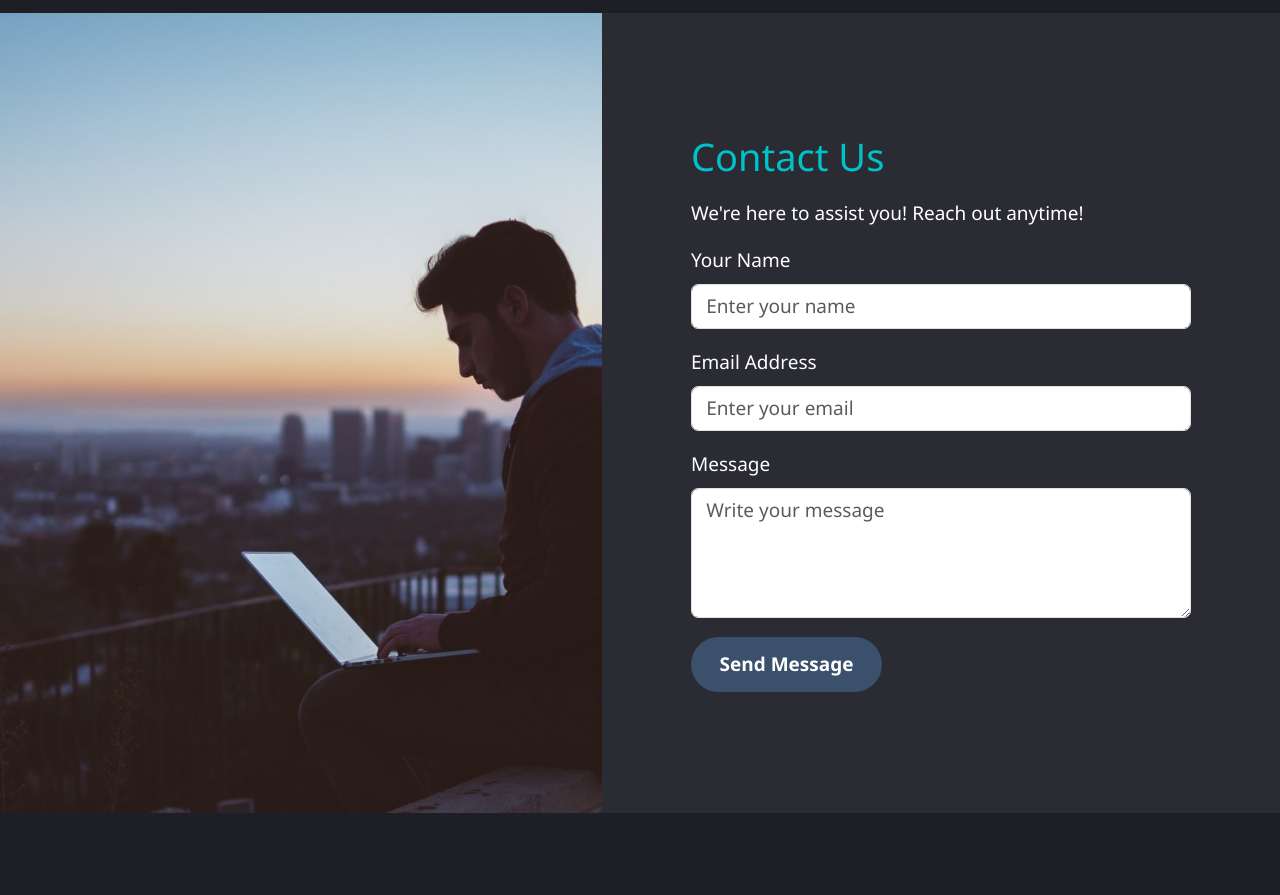
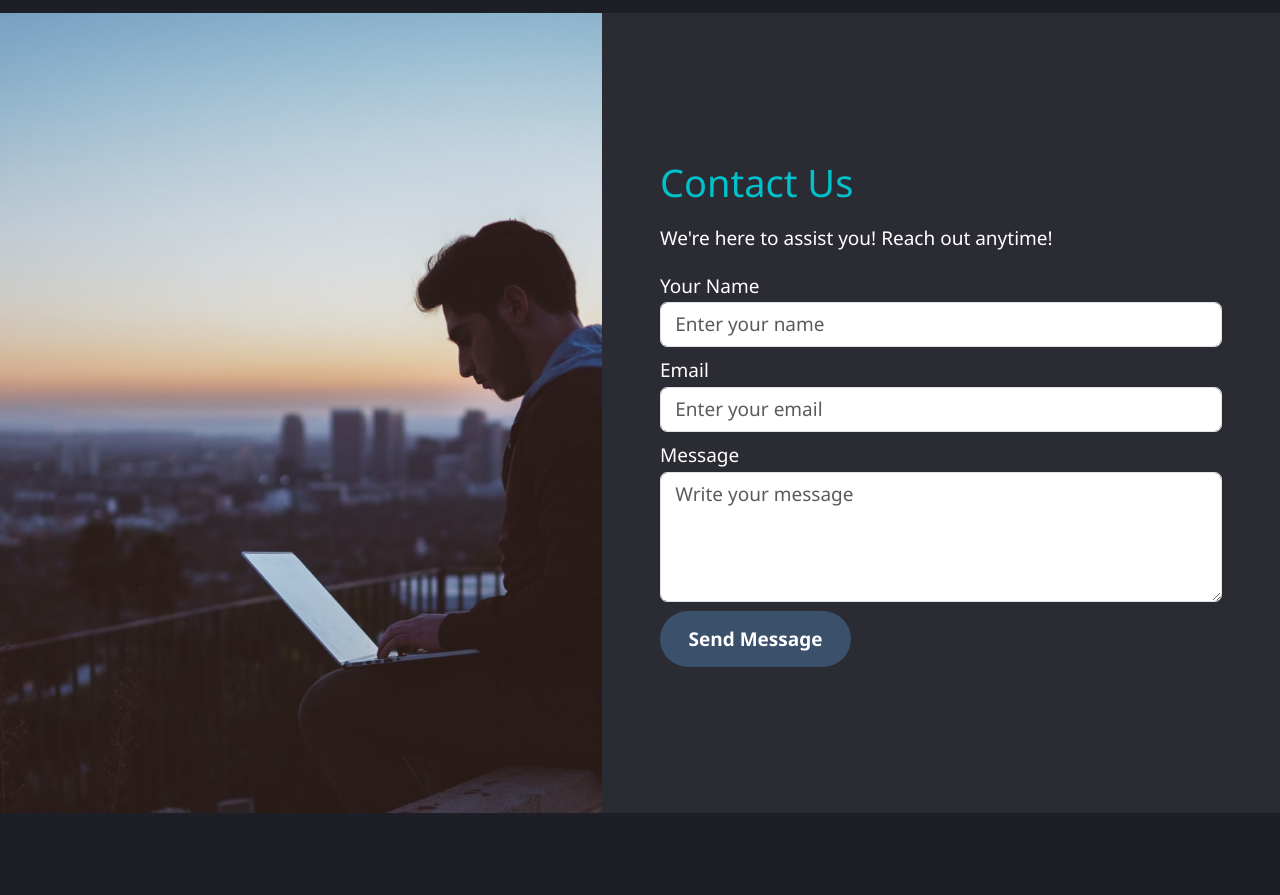
Before and after one commit to usmanhameed2017/blogsphere, a React (Vite) app: page /contact in a window 1280 px wide. Shown: the part 820-1715 px from the top of the page. Built offline with nearby package versions, Linux system fonts and the light colour scheme; no server answers.

Commit message:
Contact us via email functionality added

```diff
--- a/src/index.css
+++ b/src/index.css
@@ -479,9 +479,14 @@ a {
 }
 
 .contact-form {
-  width: 100%;
-  max-width: 500px;
+  width: 600px;
+  max-width: 800px;
   color: white;
+  padding: 1rem;
+}
+
+.contact-form label{
+  margin-bottom: 2px;
 }
 
 .contact-form h2 {
--- a/src/pages/Contact.jsx
+++ b/src/pages/Contact.jsx
@@ -1,8 +1,22 @@
-import React from 'react';
-import { Form, Button } from 'react-bootstrap';
+import React, { useState } from 'react';
+import { Button } from 'react-bootstrap';
+import FormBS from '../components/form';
+import { Form, Field, ErrorMessage } from 'formik';
+import { contactFormValidation } from '../validation/contact';
+import axios from 'axios';
+import { backendURL } from '../../constants';
+import { ApiResponse } from '../utils/ApiResponse';
+import { ApiError } from '../utils/ApiError';
 
 function Contact()
 {
+    const [isLoading, setLoading] = useState(false);
+    const initialValues = {
+        name:"",
+        email:"",
+        message:""
+    };
+
     return (
         <div>
             {/* Hero Section */}
@@ -32,27 +46,50 @@ function Contact()
 
                 {/* Right Side - Form */}
                 <div className="contact-right">
-                    <Form className="contact-form">
-                        <h2>Contact Us</h2>
-                        <p>We're here to assist you! Reach out anytime!</p>
+                    <FormBS initialValues={initialValues} validationSchema={contactFormValidation}
+                    handlerFunction={ async (values, action) => {
+                        try
+                        {
+                            setLoading(true);
+                            const response = await axios.post(`${backendURL}/user/contact`, values);
+                            alert(ApiResponse(response).message);
+                            action.resetForm();
+                            setLoading(false);
+                        }
+                        catch(error)
+                        {
+                            alert(ApiError(error).message);
+                            setLoading(false);
+                        }
+                    } }
+                    >
+                        <Form className="contact-form">
+                            <h2>Contact Us</h2>
+                            <p>We're here to assist you! Reach out anytime!</p>
 
-                        <Form.Group className="mb-3" controlId="formName">
-                            <Form.Label>Your Name</Form.Label>
-                            <Form.Control type="text" placeholder="Enter your name" />
-                        </Form.Group>
+                            {/* Full Name */}
+                            <div className="form-group mb-2">
+                                <label> Your Name </label>
+                                <Field type="text" name="name" className="form-control" placeholder="Enter your name" />
+                                <span className='text-danger'> <ErrorMessage name='name' /> </span>
+                            </div>
 
-                        <Form.Group className="mb-3" controlId="formEmail">
-                            <Form.Label>Email Address</Form.Label>
-                            <Form.Control type="email" placeholder="Enter your email" />
-                        </Form.Group>
+                            {/* Email */}
+                            <div className="form-group mb-2">
+                                <label>Email</label>
+                                <Field type="email" name="email" className="form-control" placeholder="Enter your email" />
+                                <span className='text-danger'> <ErrorMessage name='email' /> </span>
+                            </div>
 
-                        <Form.Group className="mb-3" controlId="formMessage">
-                            <Form.Label>Message</Form.Label>
-                            <Form.Control as="textarea" rows={4} placeholder="Write your message" />
-                        </Form.Group>
+                            <div className="form-group mb-2">
+                                <label>Message</label>
+                                <Field as="textarea" name="message" rows={4} className="form-control" placeholder="Write your message" />
+                                <span className='text-danger'> <ErrorMessage name='message' /> </span>
+                            </div>
 
-                        <Button variant="primary" type="submit" className="custom-btn"> Send Message </Button>
-                    </Form>
+                            <Button variant="primary" type="submit" className="custom-btn" disabled={isLoading}> Send Message </Button>
+                        </Form>
+                    </FormBS>
                 </div>
             </div>
         </div>
--- /dev/null
+++ b/src/validation/contact.js
@@ -0,0 +1,19 @@
+import * as Yup from 'yup';
+
+// Contact us form validation
+export const contactFormValidation = Yup.object({
+    name:Yup.string()
+    .min(3, "Name must be at least 3 characters long")
+    .max(12, "Name must not be longer than 15 characters")
+    .required("Name name is required"),
+
+    email:Yup.string()
+    .lowercase()
+    .email('Invalid email')
+    .required("Email is required"),
+
+    message:Yup.string()
+    .required('Message is required')
+    .min(20, "Message must be at least 20 characters long")
+    .max(350, "Message must not be longer than 350 characters")
+});
```
